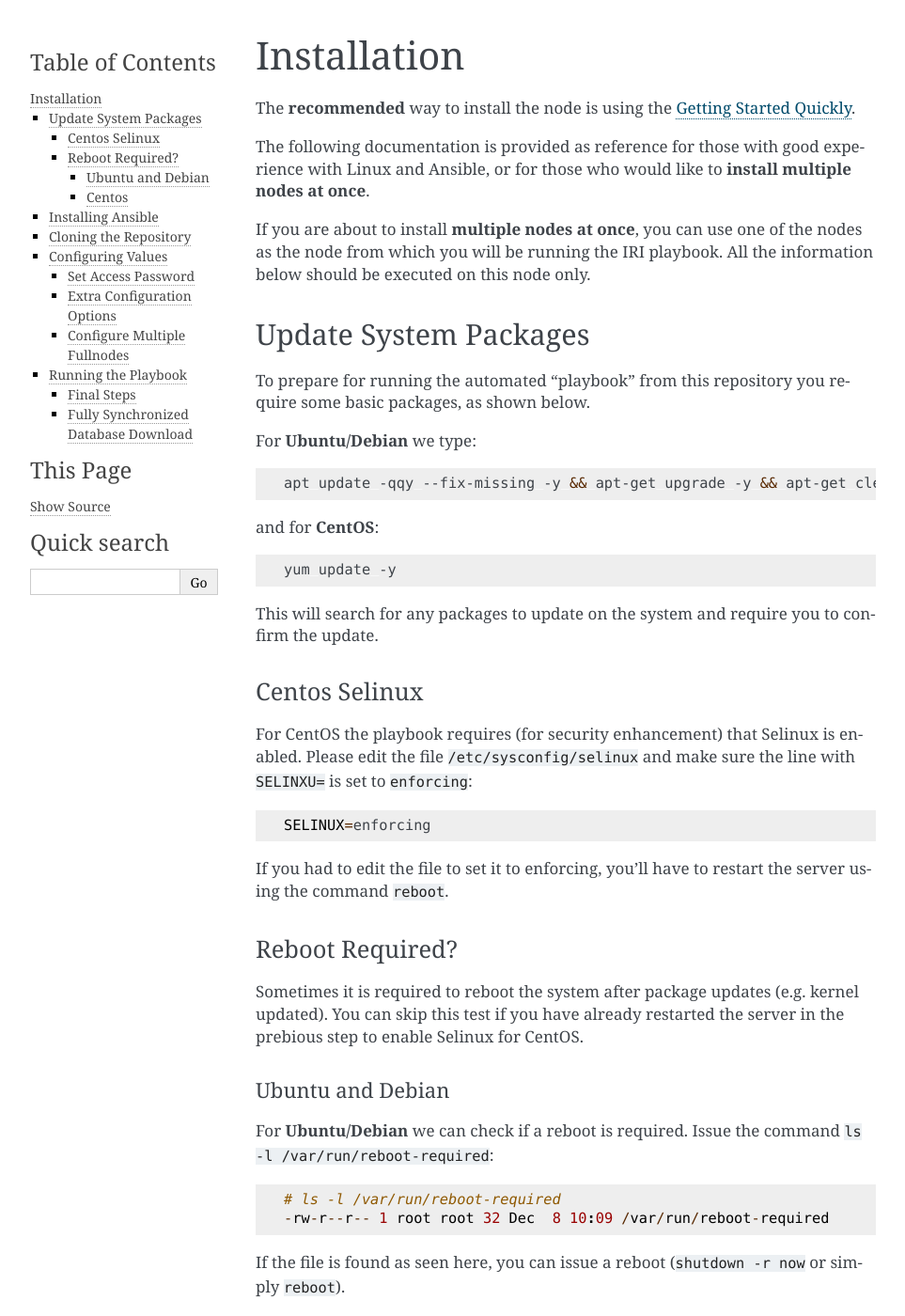
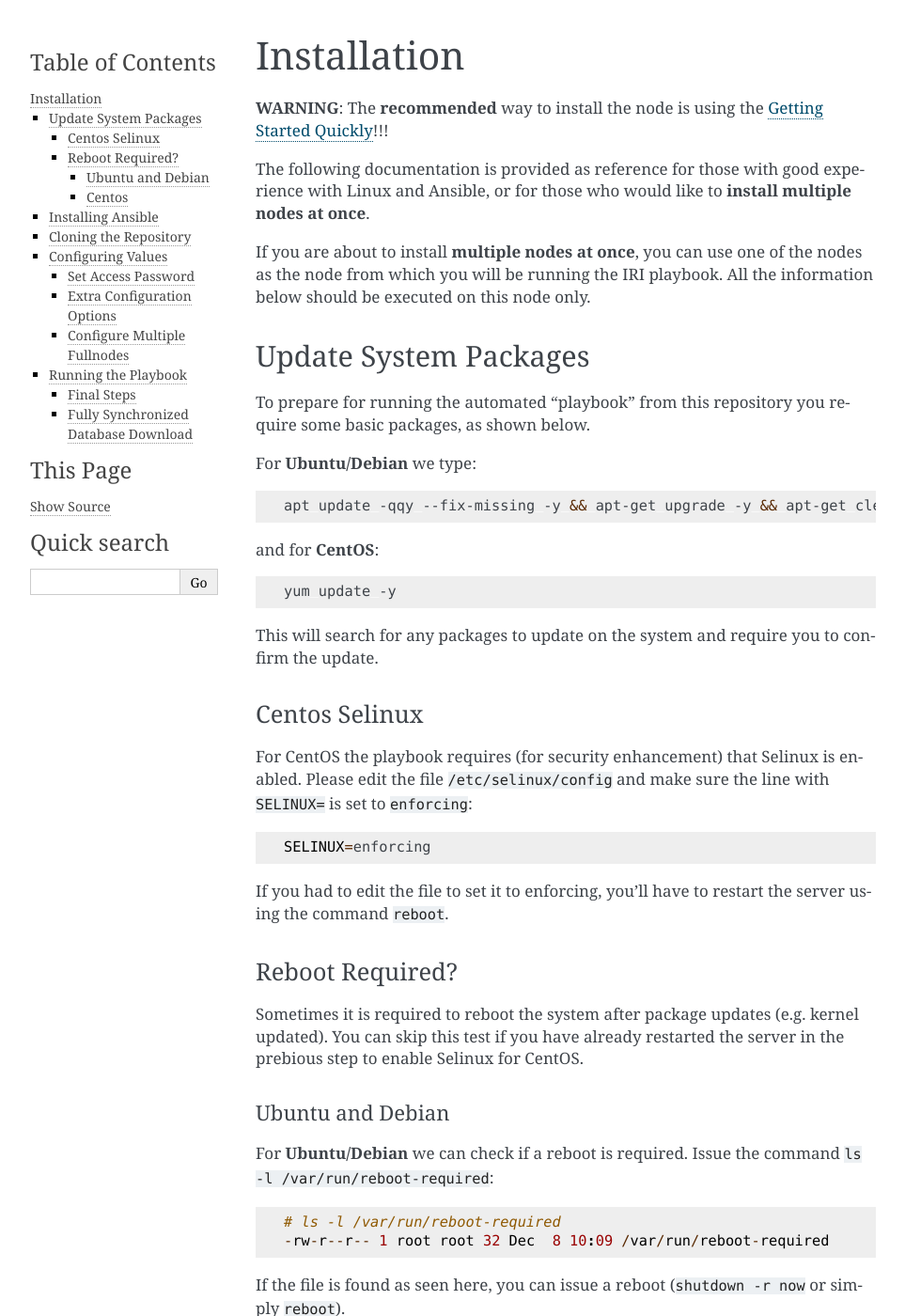
Before and after one commit to nuriel77/iri-playbook, a Sphinx documentation site: the page built from docs/installation.rst, in a window 1280 px wide and 1400 px high. Shown: the whole window at 94% size, without its empty margins (148-1111 px from the left). Built offline with Sphinx 7.4.7, drawn with Linux system fonts in a browser that asks for light colours.

Commit message:
Docs update

```diff
--- a/docs/installation.rst
+++ b/docs/installation.rst
@@ -3,7 +3,7 @@
 Installation
 ************
 
-The **recommended** way to install the node is using the :ref:`getting_started_quickly`.
+**WARNING**: The **recommended** way to install the node is using the :ref:`getting_started_quickly`!!!
 
 The following documentation is provided as reference for those with good experience with Linux and Ansible, or for those who would like to **install multiple nodes at once**.
 
@@ -32,7 +32,7 @@ This will search for any packages to update on the system and require you to con
 
 Centos Selinux
 --------------
-For CentOS the playbook requires (for security enhancement) that Selinux is enabled. Please edit the file ``/etc/sysconfig/selinux`` and make sure the line with ``SELINXU=`` is set to ``enforcing``:
+For CentOS the playbook requires (for security enhancement) that Selinux is enabled. Please edit the file ``/etc/selinux/config`` and make sure the line with ``SELINUX=`` is set to ``enforcing``:
 
 .. code:: bash
 
```
